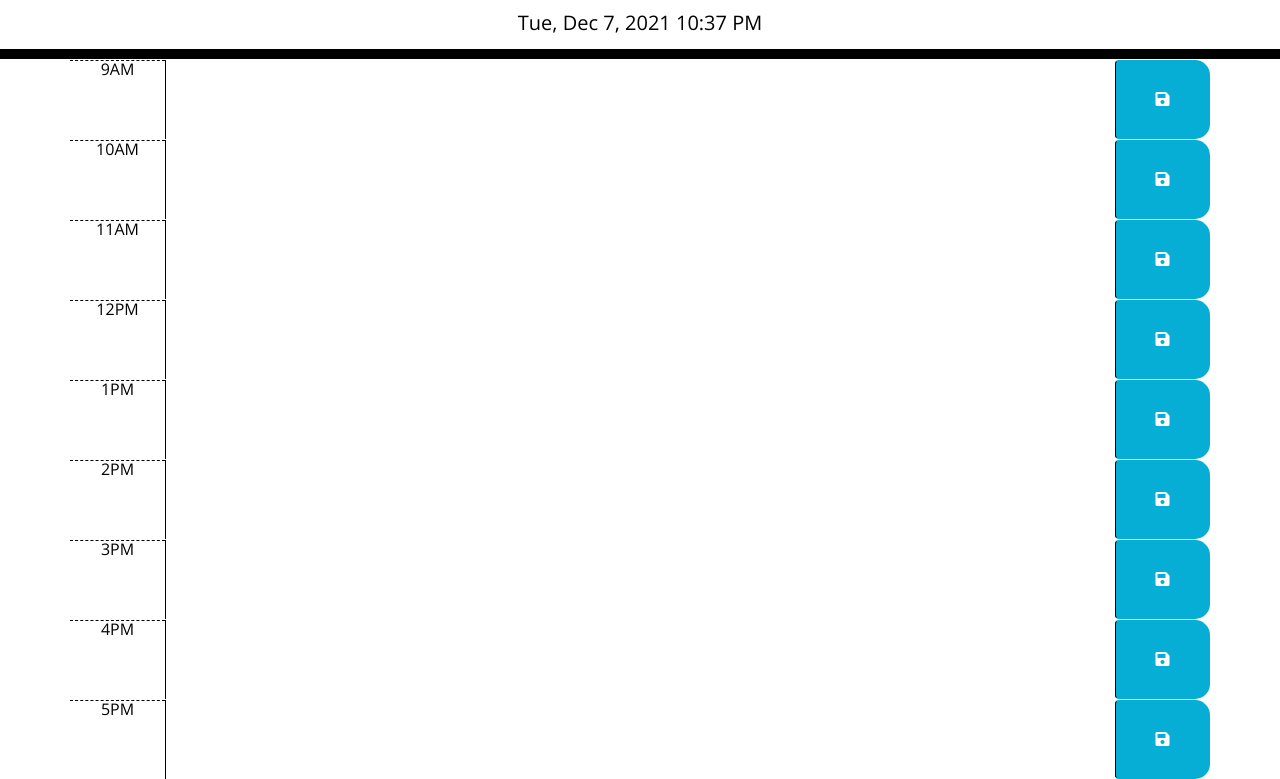
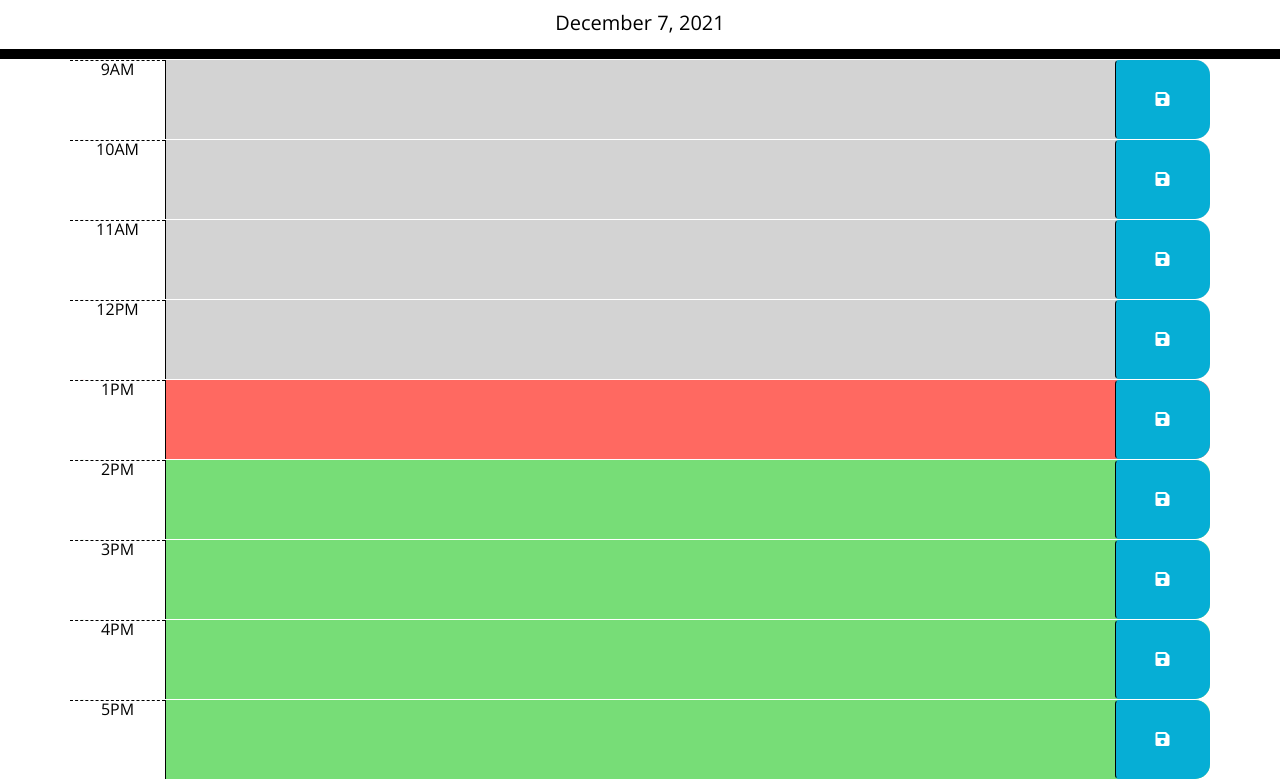
Before and after one commit to mattholtmoore/day-planner-project, a plain HTML site: page index.html in a window 1280 px wide. Shown: the part 108-887 px from the top of the page. Drawn offline with nearby package versions, Linux system fonts and the light colour scheme.

Commit message:
finished product

```diff
--- a/script.js
+++ b/script.js
@@ -1,15 +1,50 @@
+// DISPLAYS THE DAY, DATE, AND CURRENT TIME IN HEADER
 $(document).ready(function () {
-  $("#currentDay").text(moment().format("llll"));
-  console.log()
+  $("#currentDay").text(moment().format("LL"));
+  // UPDATE & LOAD SAVED DATA IN LOCAL STORAGE
+  $(".time-block").each(function () {
+    var timeEl = $(this).attr("id");
+    $(`#${timeEl} textarea`).text(localStorage.getItem(moment().format("llll ") + timeEl));
+  });
+  // FOR COLORS BELOW (PAST-PRESENT-FUTURE)
+  colors();
+  // START FOR TIME INTERVAL (EVERY SECOND)
+  setInterval(colors, 1000);
 
+  function colors() {
+    $(".time-block").each(function () {
+      // var thisHour = moment().hours()
+      var thisHour = 13
+      console.log(thisHour)
 
-
-
-
-
-  $(btn).on("click", function (event) {
-    event.preventDefault()
-
-  })
-
+      var timeBlock = parseInt($(this).attr("id").replace("hour-", " "));
+      // REMOVES CLASS AS NEEDED
+      $(this).removeClass("past present future");
+      // DISPLAYS APPROPRIATE COLOR TO PAST-PRESENT-FUTURE CLASSES
+      if (timeBlock < thisHour) {
+        $(this).addClass("past");
+      } else if (timeBlock === thisHour) {
+        $(this).addClass("present");
+      } else {
+        $(this).addClass("future");
+      }
+    });
+  }
+  // ON CLICK / SAVE BUTTON
+  $(".saveBtn").on("click", saveItem);
+  // SAVES INFORMATION TO LOCAL STORAGE FROM TEXTAREA
+  function saveItem(_event) {
+    var hourEL = $(this).parent().attr("id");
+    localStorage.setItem(hourEL, $(`#${hourEL} textarea`).val());
+  }
+  // GETS SAVED VALUE FROM LOCAL STORAGE FOR EACH HOUR
+  $("#hour-9 .description").val(localStorage.getItem("hour-9"))
+  $("#hour-10 .description").val(localStorage.getItem("hour-10"))
+  $("#hour-11 .description").val(localStorage.getItem("hour-11"))
+  $("#hour-12 .description").val(localStorage.getItem("hour-12"))
+  $("#hour-13 .description").val(localStorage.getItem("hour-13"))
+  $("#hour-14 .description").val(localStorage.getItem("hour-14"))
+  $("#hour-15 .description").val(localStorage.getItem("hour-15"))
+  $("#hour-16 .description").val(localStorage.getItem("hour-16"))
+  $("#hour-17 .description").val(localStorage.getItem("hour-17"))
 })
```
Also changed, not shown: assets/images/day-planner.png (added), index.html (line endings or trailing spaces), 2 other files.
